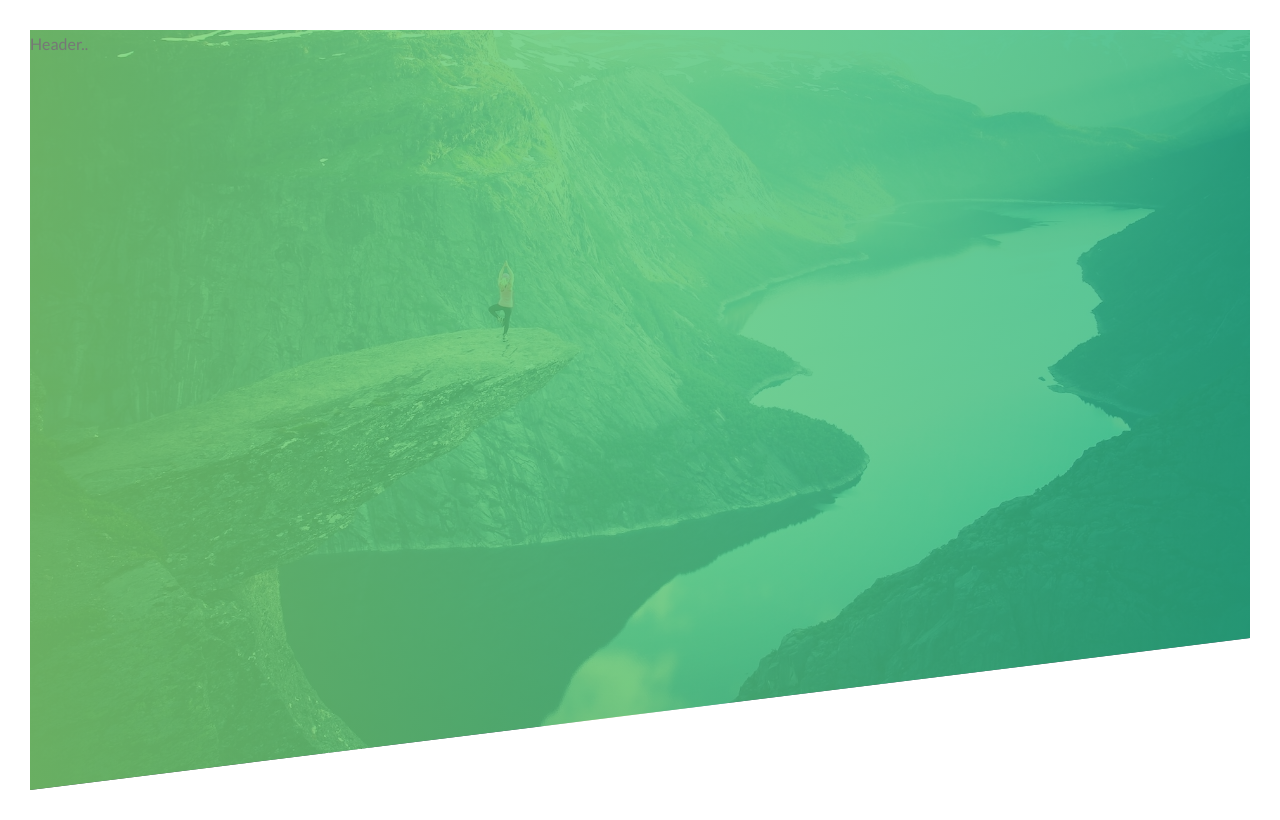
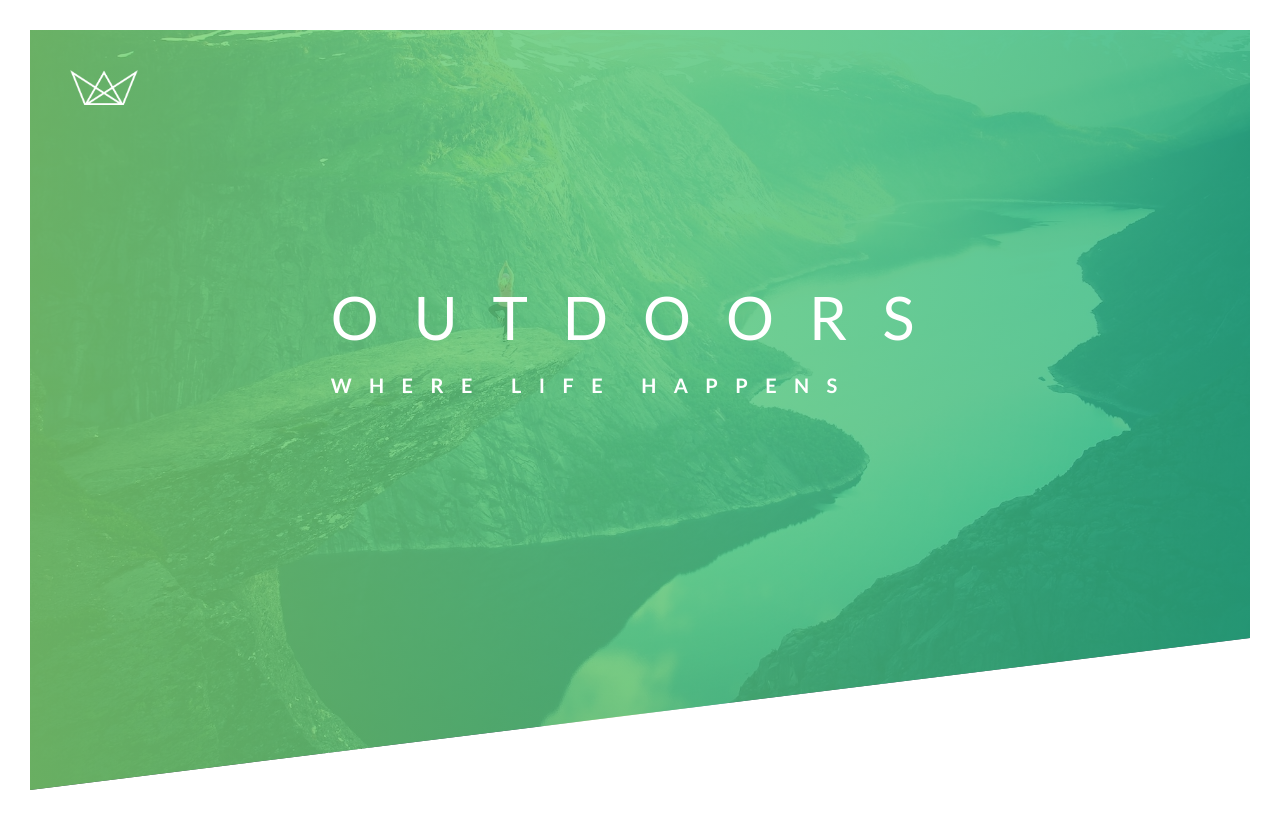
Before and after one commit to lfroshan/Advanced-css, a plain HTML site: page index.html in a window 1280 px wide. Drawn offline with Linux system fonts and the light colour scheme.

Commit message:
header text and logo added.

```diff
--- a/css/style.css
+++ b/css/style.css
@@ -18,5 +18,42 @@ body {
   background-image: linear-gradient(to right, rgba(126, 213, 111, 0.8), rgba(40, 180, 131, 0.8)), url(../img/hero.jpg);
   background-size: cover;
   background-position: top;
+  position: relative;
   clip-path: polygon(0 0, 100% 0, 100% 80%, 0 100%);
 }
+
+.logo-box {
+  position: absolute;
+  top: 40px;
+  left: 40px;
+}
+
+.logo {
+  height: 35px;
+}
+
+.heading-primary {
+  color: #fff;
+  text-transform: uppercase;
+}
+
+.text-box {
+  position: absolute;
+  top: 40%;
+  left: 50%;
+  transform: translate(-50%, -50%);
+}
+
+.heading-primary-main {
+  display: block;
+  font-size: 60px;
+  font-weight: 400;
+  letter-spacing: 35px;
+}
+
+.heading-primary-sub {
+  display: block;
+  font-size: 20px;
+  font-weight: 700;
+  letter-spacing: 17.4px;
+}
--- a/index.html
+++ b/index.html
@@ -15,7 +15,16 @@
 
 <body>
   <header class="header">
-    Header..
+    <div class="logo-box">
+      <img src="img/logo-white.png" alt="Logo" class="logo">
+    </div>
+
+    <div class="text-box">
+      <h1 class="heading-primary">
+        <span class="heading-primary-main">Outdoors</span>
+        <span class="heading-primary-sub">Where Life Happens</span>
+      </h1>
+    </div>
   </header>
 </body>
 
```
